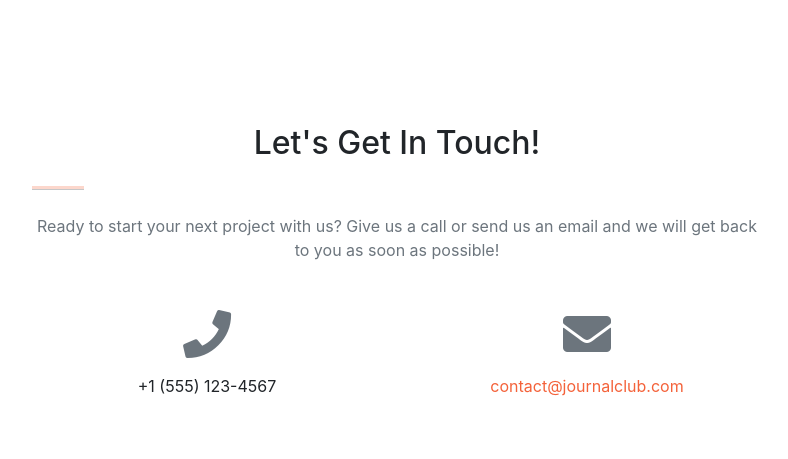
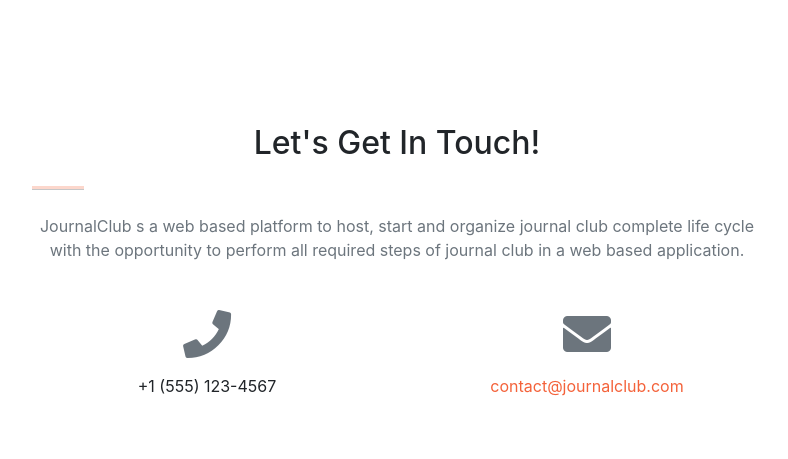
Before and after one commit to jdquerales/MilestoneProject_3, a Flask app: page /create in a window 1280 px wide. Shown: the part 804-1263 px from the top of the page, without its empty margins (243-1031 px from the left). Run offline with Flask 2, Linux system fonts and the light colour scheme; some libraries are stand-ins or nearby versions.

Commit message:
Add page description in contact section in home.html

```diff
--- a/templates/base.html
+++ b/templates/base.html
@@ -58,8 +58,7 @@
                 <div class="col-lg-8 text-center">
                     <h2 class="mt-0">Let's Get In Touch!</h2>
                     <hr class="divider my-4" />
-                    <p class="text-muted mb-5">Ready to start your next project with us? Give us a call or send us an
-                        email and we will get back to you as soon as possible!</p>
+                    <p class="text-muted mb-5">JournalClub s a web based platform to host, start and organize journal club complete life cycle with the opportunity to perform all required steps of journal club in a web based application.</p>
                 </div>
             </div>
             <div class="row">
```
